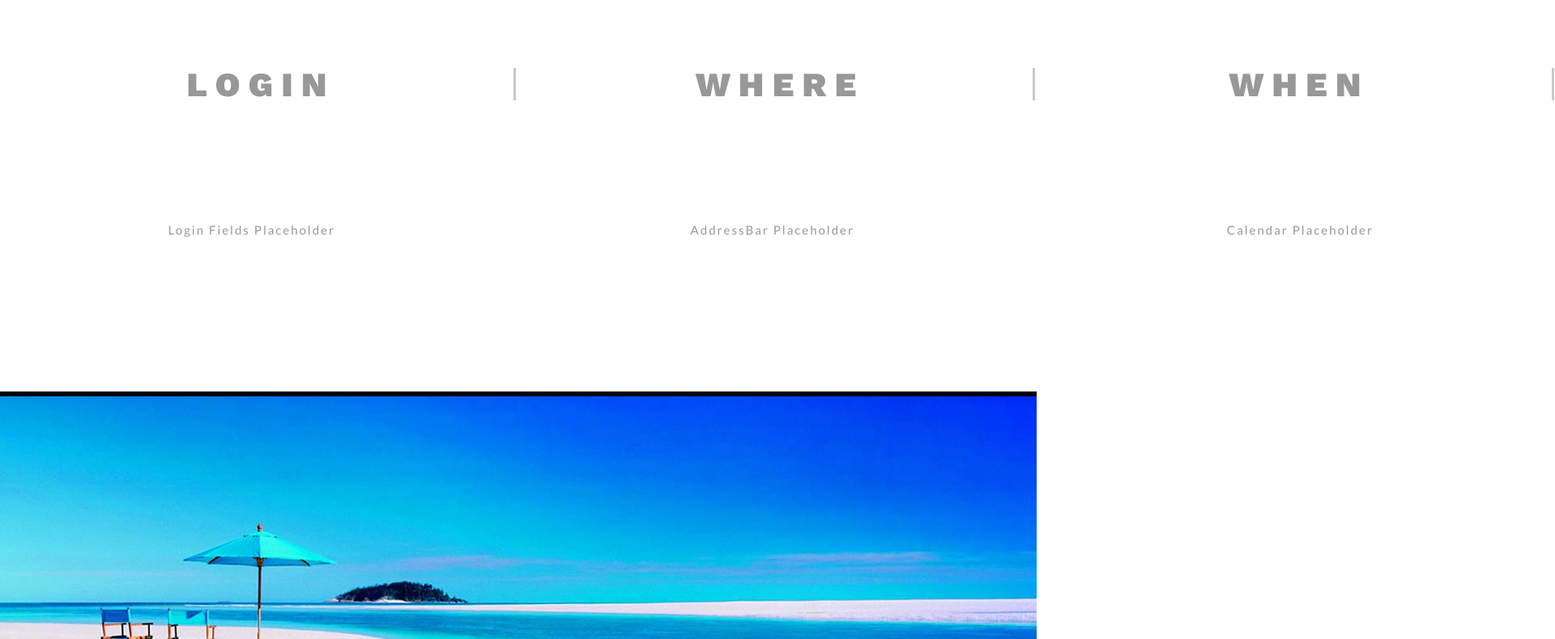
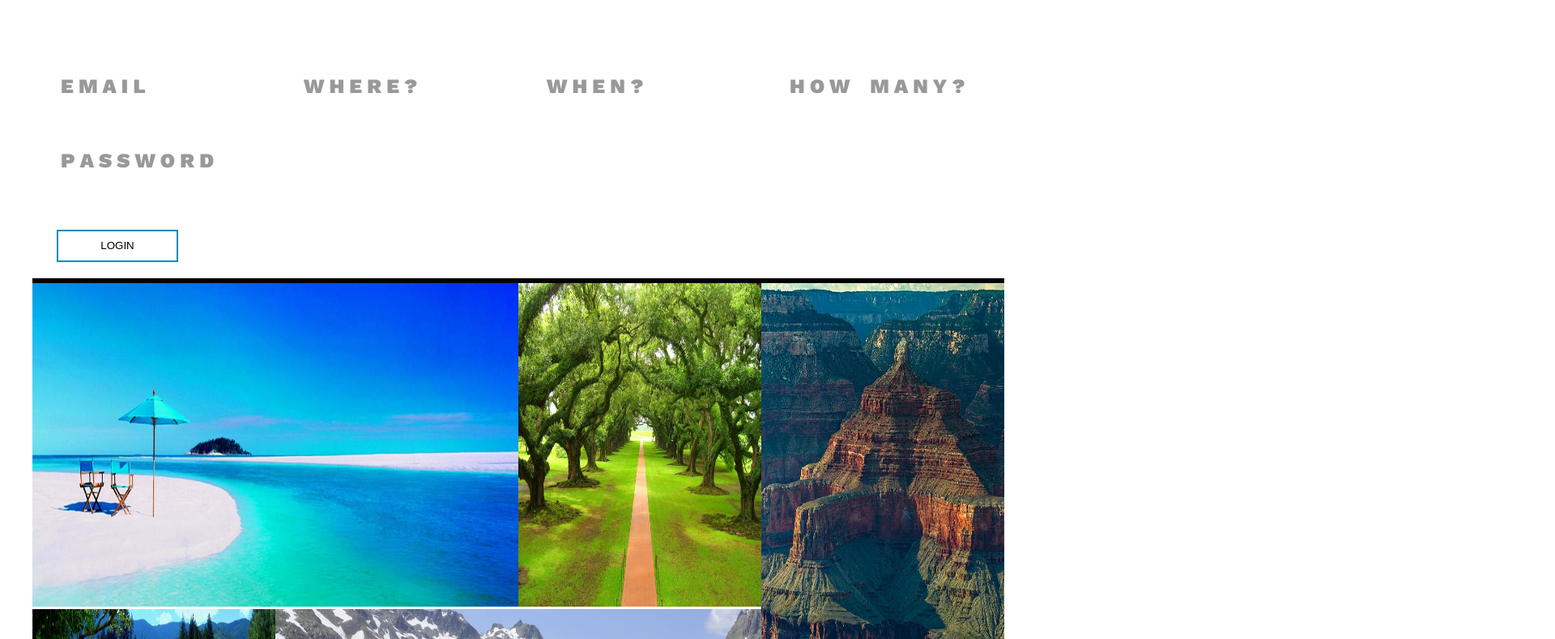
Before and after one commit to banalui/greengo, a plain HTML site: page index.html in a window 1280 px wide. Shown: the part 81-871 px from the top of the page at 81% size, 1920 px wide, since content can reach past the window. Drawn offline with nearby package versions, Linux system fonts and the light colour scheme.

Commit message:
flex width for all pages, added material design text fields, added 4th column

```diff
--- a/index.html
+++ b/index.html
@@ -14,21 +14,31 @@
 		<div class="container">
 			<div class="logolink" ><a href="./index.html"><img src="images/greengo-logo.png"/></a></div>
 			<div class="mainwrapper">
-				<div class="upperpartheading1"><pre class="upperpartheadingpre1">L O G I N</pre></div>
-				<div class="upperpartheading2"><pre class="upperpartheadingpre2">W H E R E</pre></div>
-				<div class="upperpartheading3"><pre class="upperpartheadingpre3">W H E N</pre></div>
-				<div class="upperpartheading4"><pre class="upperpartheadingpre4">W H Y    G R E E N ?</pre></div><br>
-				<div class="lowerpartcontent1"><pre class="lowercontentp1">Login Fields Placeholder</pre></div>
-				<div class="lowerpartcontent2"><pre class="lowercontentp2">AddressBar Placeholder</pre></div>
-				<div class="lowerpartcontent3"><pre class="lowercontentp3"><div>Calendar Placeholder</div></pre></div>
-				<div class="lowerpartcontent4"><pre class="lowercontentp4">Ecotourism is a growing segment of the global tourism industry that is making significant positive contributions to the environmental, social, cultural and economic well-being of destinations and local communities around the world. Offering market-linked long-term solutions, ecotourism provides effective economic incentives for conserving and enhancing bio-cultural diversity and helps protect the natural and cultural heritage of our beautiful planet.</pre></div><br>
+				<div class="upperpartheading1"><!--
+					--><form><div class="group"><input type="text" required><span class="highlighted"></span><span class="bar"></span><label>E M A I L</label></div><!--
+					   --><div class="group"><input type="password" required><span class="highlighted"></span><span class="bar"></span><label>P A S S W O R D</label></div>
+					</form><!--
+					--><button class="loginbutton" type="button">LOGIN</button><!--
+				--></div>
+				<div class="upperpartheading2">
+					<form><div class="group"><input type="text" required><span class="highlighted"></span><span class="bar"></span><label>W H E R E ?</label></div>
+					</form>
+				</div>
+				<div class="upperpartheading3">
+					<form><div class="group"><input type="text" required><span class="highlighted"></span><span class="bar"></span><label>W H E N ?</label></div>
+					</form>
+				</div>
+				<div class="upperpartheading4">
+					<form><div class="group"><input type="text" required><span class="highlighted"></span><span class="bar"></span><label><pre>H O W    M A N Y ?</pre></label></div>
+					</form>
+				</div>
 			</div>
 			<div class="mainborder"></div>
-			<a class="image1" href="./index.html"><img src="images/nature2.jpg" height="480" width="1280"></a><!--
-		 --><a class="image2" href="./index.html"><img src="images/nature4.jpg" height="480" width="640"></a><!--
-		 --><a class="image3" href="./index.html"><img src="images/nature1.jpg" height="960" width="640"></a><!--
-		 --><a class="image4" href="./index.html"><img src="images/nature5.jpg" height="480" width="640"></a><!--
-		 --><a class="image5" href="./index.html"><img src="images/nature3.jpg" height="480" width="1280"></a>
+			<a class="image1" href="./index.html"><img src="images/nature2.jpg" height="400" width="600"></a><!--
+		 --><a class="image2" href="./index.html"><img src="images/nature4.jpg" height="400" width="300"></a><!--
+		 --><a class="image3" href="./index.html"><img src="images/nature1.jpg" height="800" width="300"></a><!--
+		 --><a class="image4" href="./index.html"><img src="images/nature5.jpg" height="400" width="300"></a><!--
+		 --><a class="image5" href="./index.html"><img src="images/nature3.jpg" height="400" width="600"></a>
 		</div>
 	</body>
 </html>
--- a/scripts/greengo.js
+++ b/scripts/greengo.js
@@ -0,0 +1,13 @@
+$(document).ready(function(){
+
+	$("input").blur(function(){
+
+		if($(this).val()){
+			$(this).addClass("used");
+		}
+		else{
+			$(this).removeClass("used");
+		}
+	});
+
+});
--- a/styles/greengo.css
+++ b/styles/greengo.css
@@ -1,3 +1,4 @@
+
 *{
 	margin: 0;
 	padding: 0;
@@ -5,102 +6,175 @@
 }
 
 .container{
+	width: 1200px;
+	margin: auto;
 }
 
 .logolink{
 	margin-top: 5px;
 	height: 60px;
 	text-align: center;
-	width: 2560px;
+	width: 100%;
 }
 
 .mainwrapper{
 	overflow-x:auto;
 	overflow-y:hidden;
-	width: 2560px;
-	height: 500px;
+	width: 1200px;
+	height: 360px;
+	margin: auto;
 }
 
+.upperpartheading2{
+	margin-left: 300px;
+}
+
+.upperpartheading3{
+	margin-left: 600px;
+}
+
+.upperpartheading4{
+	margin-left: 900px;
+}
+/*
+.upperpartheading1{
+	background-color: orange;
+}
+
+.upperpartheading2{
+	background-color: blue;
+}
+
+.upperpartheading3{
+	background-color: yellow;
+}
+
+.upperpartheading4{
+	background-color: red;
+}
+*/
 .upperpartheading1, .upperpartheading2, .upperpartheading3, .upperpartheading4{
 	display: inline-block;
-	border-right: 3px solid #C8C8C8;
-	width: 634px;
-	height: 40px;
+	width: 300px;
+	height: 360px;
 	margin-top: 100px;
+	position: absolute;
+	padding-left: 30px;
 }
 
-.lowerpartcontent1, .lowerpartcontent2, .lowerpartcontent3, .lowerpartcontent4{
-	display: inline-block;
-	height: 350px;
-	width: 634px;
-	border-right: 3px solid white;
+.loginbutton {
+    background-color: white;
+    color: black;
+    border: 2px solid #008CBA;
+    width: 150px;
+    height: 40px;
 }
 
-.upperpartheadingpre1, .upperpartheadingpre2, .upperpartheadingpre3, .upperpartheadingpre4{
-	font-family: 'Work Sans', sans-serif;
-	font-size: 42px;
-	font-weight: 200;
-	color: #989898;
-	text-align: center;
+.loginbutton:hover {
+    background-color: #008CBA;
+    color: white;
 }
 
-.lowercontentp1, .lowercontentp2, .lowercontentp3, .lowercontentp4{
-	white-space: pre-wrap;
-	word-wrap: break-word;
-	float: right;
+.group{
+	position: relative;
+	margin-bottom: 45px;
 }
 
-.lowercontentp1, .lowercontentp2, .lowercontentp3, .lowercontentp4{
-	text-align: center;
-	font-family: 'Lato', sans-serif;
-	font-size: 15px;
-	color: #989898;
-	letter-spacing: 2px;
-	line-height: 20px;
+form{
+	height: 200px;
 }
 
-.lowercontentp1, .lowercontentp2, .lowercontentp3{
-	margin-right: 220px;
-	margin-top: 150px;
+input{
+	font-size: 22px;
+	padding: 10px 10px 10px 5px;
+	display: block;
+	width: 350px;
+	border: none;
+	/*border-bottom: 1px solid #757575;*/
+	border-bottom: 1px solid white;
+
 }
 
-.lowercontentp4{
-	margin: 70px;
+input:focus {
+	outline: none;
+}
+
+label{
+	color: #999;
+	font-weight: normal;
+	position: absolute;
+	pointer-events: none;
+	left: 5px;
+	top: 10px;
+	transition: 0.2s ease all;
+	font-family: 'Work Sans', sans-serif;
+	font-size: 25px;
+	/*padding-left: 70px;*/
+}
+
+input:focus ~ label, input:valid ~ label{
+	top: -20px;
+	font-size: 20px;
+	color: #5264AE;
+}
+
+.bar{
+	position: relative;
+	display: block;
+	width: 250px;
+}
+
+.bar:before, .bar:after{
+	content: '';
+	height: 2px;
+	width: 0;
+	bottom: 1px;
+	position: absolute;
+	background: #5264AE;
+	transition: 0.2s ease all;
+}
+
+.bar:before{
+	left : 50%;
+}
+
+.bar:after{
+	right: 50%;
+}
+
+input:focus ~ .bar:before, input:focus ~ .bar:after{
+	width: 50%;
+}
+
+.highlight{
+	position: absolute;
+	height: 60%;
+	width: 600px;
+	top: 25%;
+	left: 0;
+	pointer-events: none;
+	opacity: 0.5;
+}
+
+input:focus ~ .highlight{
+	animation: inputHighlighter 0.3s ease;
+}
+
+@keyframes inputHighlighter{
+	from{
+		background: #5264AE;
+	}
+
+	to {
+		width: 0;
+		background: transparent;
+	}
 }
 
 .mainborder{
 	background-color: black;
 	height: 6px;
 }
-
-/*
-.upperpartheading1{
-	background-color: blue;
-}
-.upperpartheading2{
-	background-color: orange;
-}
-.upperpartheading3{
-	background-color: red;
-}
-.upperpartheading4{
-	background-color: green;
-}
-
-.lowerpartcontent1{
-	background-color: red;
-}
-.lowerpartcontent2{
-	background-color: green;
-}
-.lowerpartcontent3{
-	background-color: blue;
-}
-.lowerpartcontent4{
-	background-color: orange;
-}
-
-*/
 
 .image1{
 	float: left;
```
